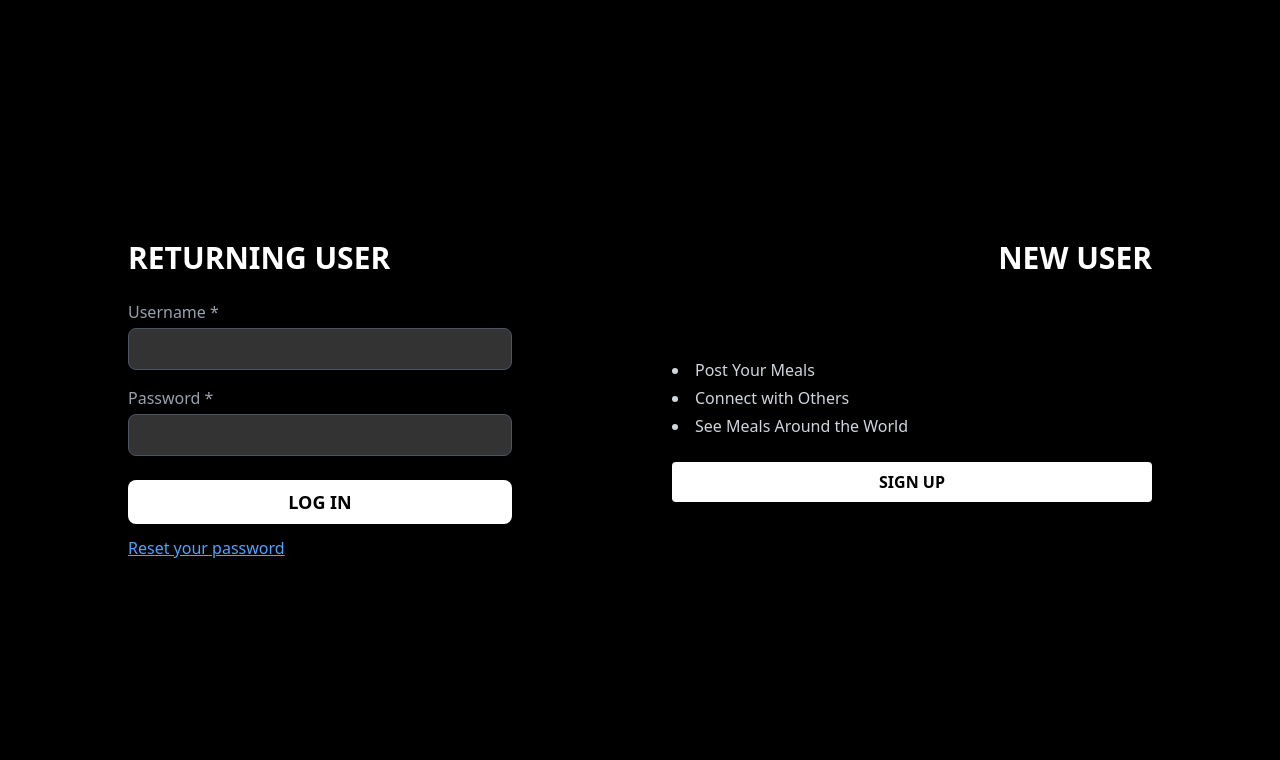
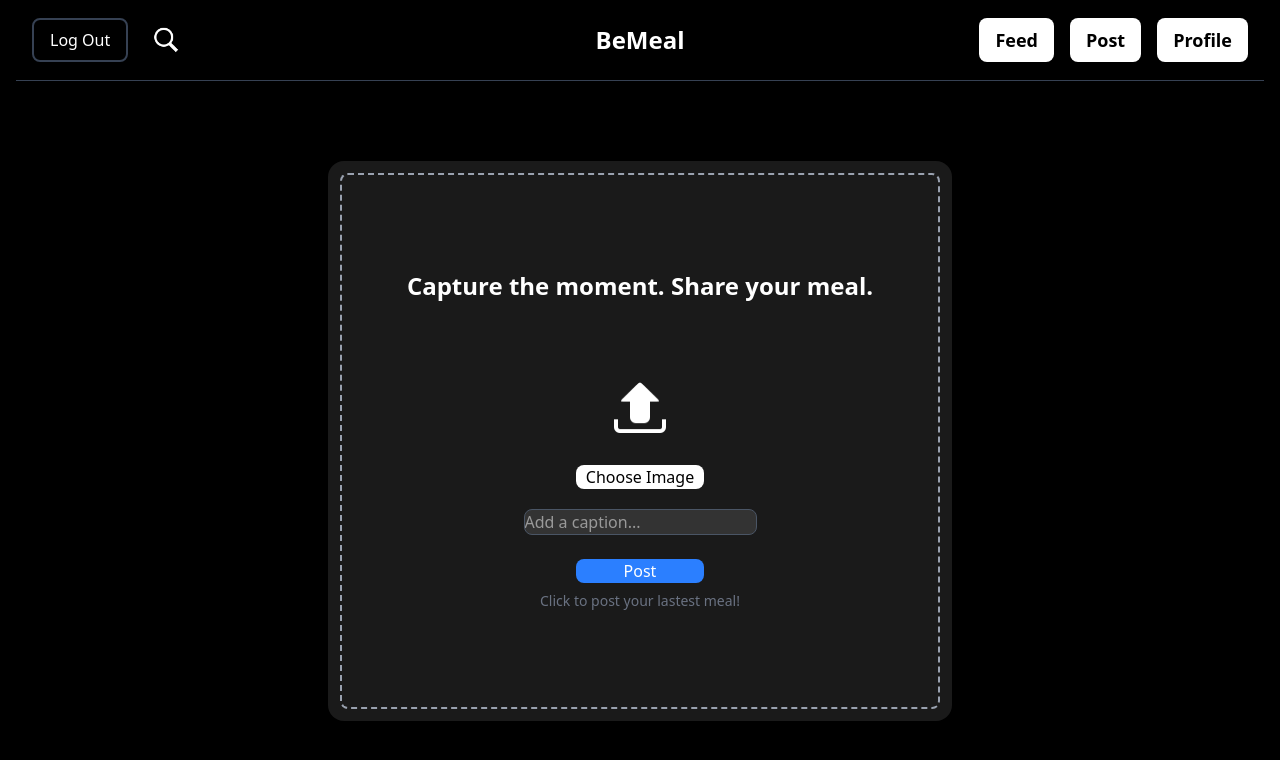
Before and after one commit to ltanggit/beMeal, a React (Vite) app in the folder beMeal/: page /upload in a window 1280 px wide. Before the commit this address led to /. Shown: the top 760 px of the page. Built offline with nearby package versions, Linux system fonts and the light colour scheme.

Commit message:
upload posts functionality

```diff
--- a/beMeal/src/App.jsx
+++ b/beMeal/src/App.jsx
@@ -25,9 +25,7 @@ export default function App() {
           <Route
             path="/upload"
             element={
-              <PrivateRoute>
                 <Upload />
-              </PrivateRoute>
             }
           />
           <Route path="/profile" element={
--- a/beMeal/src/components/EditProfile.jsx
+++ b/beMeal/src/components/EditProfile.jsx
@@ -44,6 +44,7 @@ export function EditProfile({ onClose }) {
             }
 
             const userData = await response.json();
+            console.log(userData);
 
             // set current values
             setProfileData({
--- a/beMeal/src/pages/Upload.jsx
+++ b/beMeal/src/pages/Upload.jsx
@@ -1,15 +1,95 @@
-import { useState } from "react";
-import { useNavigate } from "react-router-dom";
+import { useState, useEffect } from "react";
 import Header from '../components/Header';
 import UploadImage from '../assets/upload.png'
+import { useAuth } from "../context/AuthContext";
 
 export default function Upload() {
+const { user } = useAuth();
 const [selectedFile, setSelectedFile] = useState(null);
+const [caption, setCaption] = useState("");
+const [uploading, setUploading] = useState(false);
+const [username, setUsername] = useState("");
+const [error, setError] = useState("");
 
 const handleFileChange = (event) => {
   const file = event.target.files[0];
   if (file) {
     setSelectedFile(file);
+  }
+}
+
+useEffect(() => {
+  if (user) {
+      fetchUserData();
+  }
+}, [user]);
+
+const fetchUserData = async () => {
+  try {
+    const userResponse = await fetch(`http://localhost:5050/users/getUser`, {
+        method: "POST",
+        headers: {
+            "Content-Type": "application/json",
+            "Authorization": `Bearer ${user.token}`,
+        },
+        body: JSON.stringify({
+            userID: user.userID,
+        }),
+  });
+
+  if (!userResponse.ok) {
+      throw new Error("Failed to fetch user data");
+  }
+
+  const userData = await userResponse.json();
+
+  setUsername(userData.userInfo.userName);
+
+  } catch (err) {
+    console.error("Error fetching user data:", err);
+    setError("Failed to load profile data");
+    }
+  };
+
+const handleUpload = async () => {
+  if (!selectedFile) {
+    alert("Please select an image.");
+    return;
+  }
+
+  setUploading(true);
+
+  const formData = new FormData();
+  formData.append("image", selectedFile);
+  formData.append("caption", caption);
+  formData.append("userID", user.userID);
+  formData.append("username", username);
+
+  try {
+    console.log("here");
+    const uploadResponse = await fetch("http://localhost:5050/posts/createPost", {
+      method: "POST",
+      body: formData,
+      headers: {
+        "Authorization": `Bearer ${user.token}`,
+      },
+    });
+
+    console.log(uploadResponse)
+
+    if (!uploadResponse.ok) {
+      throw new Error("Failed to upload post");
+    }
+
+    const postData = await uploadResponse.json();
+    alert("Post uploaded successfully!");
+    setSelectedFile(null);
+    setCaption("");
+  } catch (error) {
+    console.error("Error uploading post:", error);
+    alert("Error uploading post. Please try again.");
+  } finally {
+    setUploading(false);
   }
 }
 
@@ -28,6 +108,21 @@ const handleFileChange = (event) => {
               onClick={() => document.getElementById('fileInput').click()}
               className="mt-8 bg-white text-black hover:bg-gray-200 rounded-lg w-[10vw]">Choose Image</button>
             {selectedFile && <p className="mt-6 text-[#4CAF50] text-sm">Selected file: {selectedFile.name}</p>}
+            <input
+              type="text"
+              placeholder="Add a caption..."
+              className="bg-[#333] text-white border border-gray-600 rounded-lg mt-5"
+              value={caption}
+              onChange={(e) => setCaption(e.target.value)}
+            />
+            <button
+              onClick={handleUpload}
+              className={`mt-6 bg-blue-500 text-white hover:bg-blue-700 rounded-lg w-[10vw] ${
+                uploading ? "opacity-50 cursor-not-allowed" : ""
+              }`}
+              disabled={uploading}>
+              {uploading ? "Uploading..." : "Post"}
+           </button>
             <p className="mt-2 text-gray-500 text-sm">Click to post your lastest meal!</p>
           </div>
         </div>
```
Also changed, not shown: 1 other file (tests, documents, lock files or other folders).
